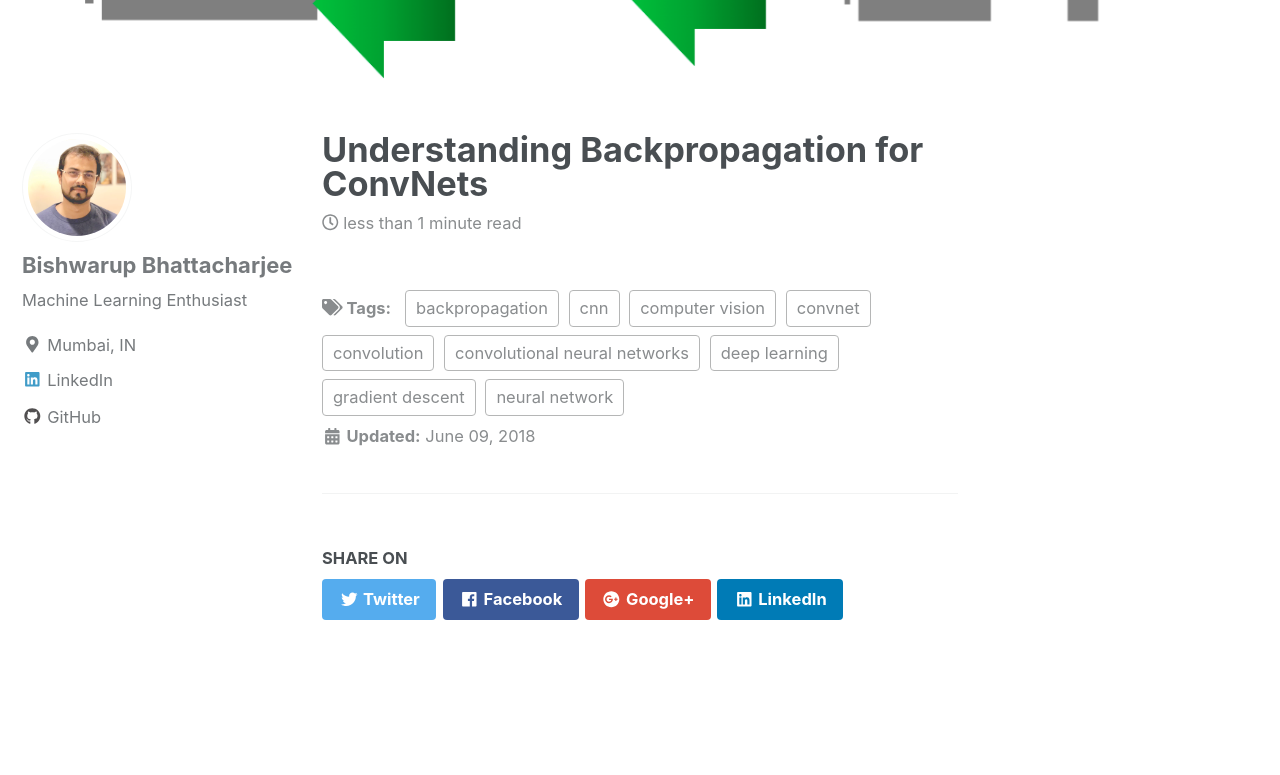
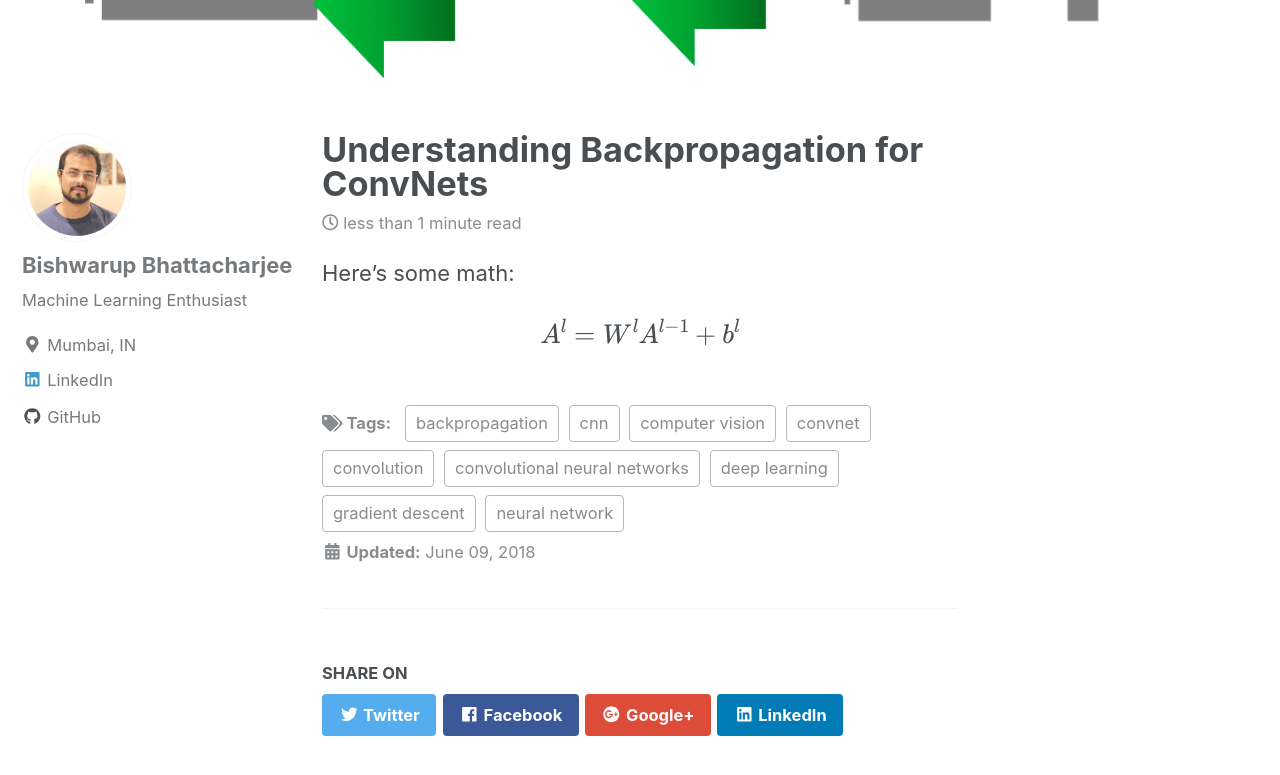
Before and after one commit to bishwarup307/bishwarup307.github.io, a Jekyll site: the page built from _posts/2018-06-09-convbackprop.md, in a window 1280 px wide and 900 px high, scrolled down 382 px. Shown: the top 775 px of the window. Built offline with Jekyll 4.4.1, drawn with Linux system fonts in a browser that asks for light colours; nearby versions of some CDN libraries; formulas are drawn with MathJax 3.

Commit message:
testing math equations -  post convbackprop

```diff
--- a/_includes/scripts.html
+++ b/_includes/scripts.html
@@ -26,3 +26,9 @@
 
 {% include analytics.html %}
 {% include /comments-providers/scripts.html %}
+
+{% if page.mathjax %}
+<script type="text/javascript" async
+  src="https://cdn.mathjax.org/mathjax/latest/MathJax.js?config=TeX-MML-AM_CHTML">
+</script>
+{% endif %}
--- a/_posts/2018-06-09-convbackprop.md
+++ b/_posts/2018-06-09-convbackprop.md
@@ -6,4 +6,9 @@
 header:
   image: "/images/convbackprop/header.png"
 excerpt: "Deep Learning, Convolutional Neural Network (CNN), Backpropagation"
+mathjax: "true"
 ---
+
+Here's some math:
+
+$${A^l} = {W^l}{A^{l - 1}} + {b^l}$$
```
Also changed, not shown: 1 other file.
